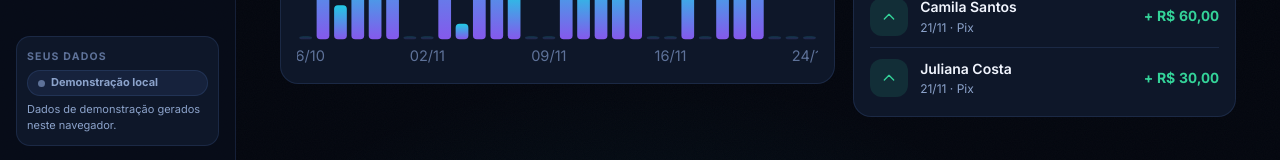
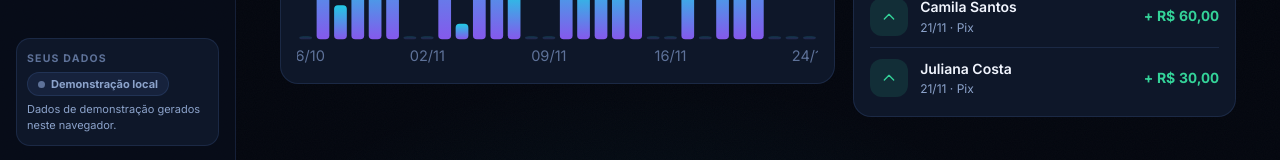
Before and after one commit to vicbaetasdev/autonomo-controle, a website with bundled scripts: page index.html in a window 1280 px wide. Shown: the part 554-714 px from the top of the page. Built offline with nearby package versions, Linux system fonts and the light colour scheme.

Commit message:
fix: deixa o selo do banco quebrar linha na barra lateral
No computador, o selo que mostra onde os dados estão salvos, no rodapé da barra lateral, escreve "Oracle Autonomous Database" por extenso. O estilo do selo proíbe quebra de linha, porque ele foi feito para o cabeçalho, onde aparece só "Oracle". Na barra lateral, que é estreita, o texto passava da borda do cartão.

Agora, em telas a partir de 960 px, o selo da barra lateral pode quebrar em duas linhas, fica alinhado à esquerda e tem a altura de linha um pouco menor. O selo do cabeçalho e a versão para celular não mudam.

O ajuste foi conferido no app ligado ao servidor de teste que imita o ORDS, não no Oracle real, que ainda vai ser criado.

```diff
--- a/styles.css
+++ b/styles.css
@@ -441,3 +441,6 @@ input:focus,select:focus,textarea:focus{border-color:rgba(34,211,238,.5);box-sha
   .side-db .sd-s{font-size:11px;color:var(--muted);line-height:1.4}
   .side-db + .user-card{margin-top:8px}
 }
+@media (min-width: 960px){
+  .side-db .db-pill{white-space:normal;align-self:flex-start;line-height:1.3}
+}
```
